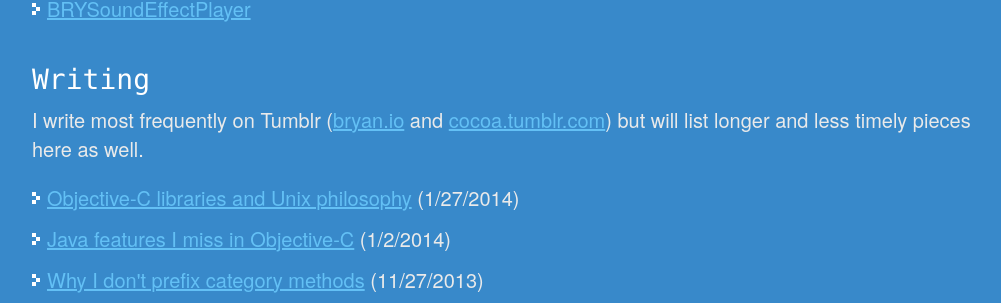
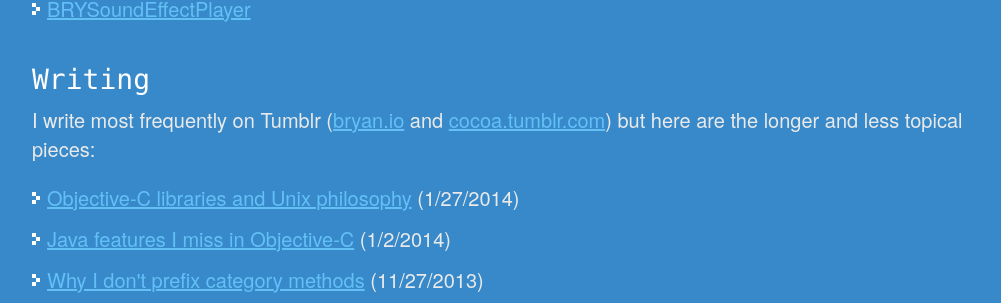
Before and after one commit to irace/irace.github.com, a Jekyll site: the page built from index.html, in a window 1280 px wide. Shown: the part 522-825 px from the top of the page, without its empty margins (138-1139 px from the left). Built offline with Jekyll 4.4.1, drawn with Linux system fonts in a browser that asks for light colours; nearby versions of some CDN libraries.

Commit message:
Update index.html

```diff
--- a/index.html
+++ b/index.html
@@ -54,7 +54,7 @@ layout: none
 
     <section class="sixteen columns">
       <h3>Writing</h3>
-      <p>I write most frequently on Tumblr (<a href="http://bryan.io">bryan.io</a> and <a href="http://cocoa.tumblr.com">cocoa.tumblr.com</a>) but will list longer and less timely pieces here as well.
+      <p>I write most frequently on Tumblr (<a href="http://bryan.io">bryan.io</a> and <a href="http://cocoa.tumblr.com">cocoa.tumblr.com</a>) but here are the longer and less topical pieces:
       <ul>
         {% for post in site.posts %}
           <li>
```
